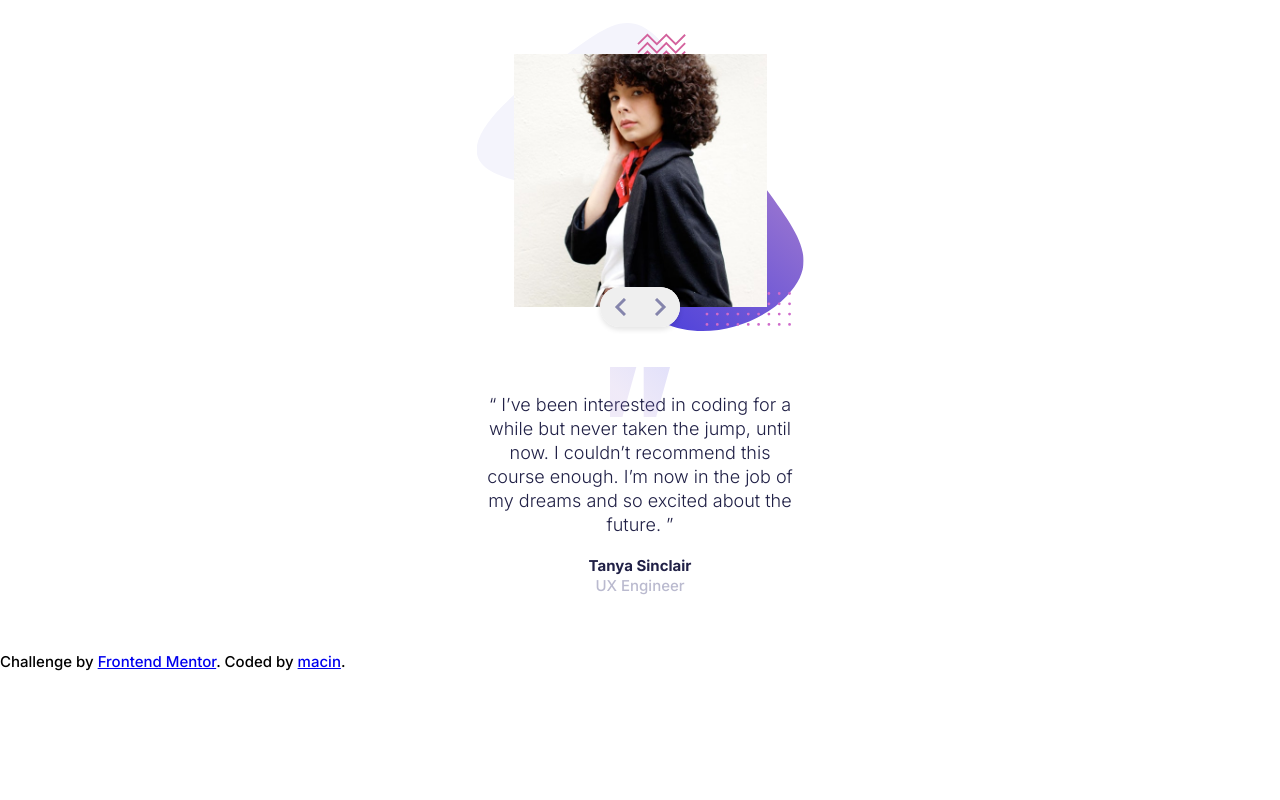
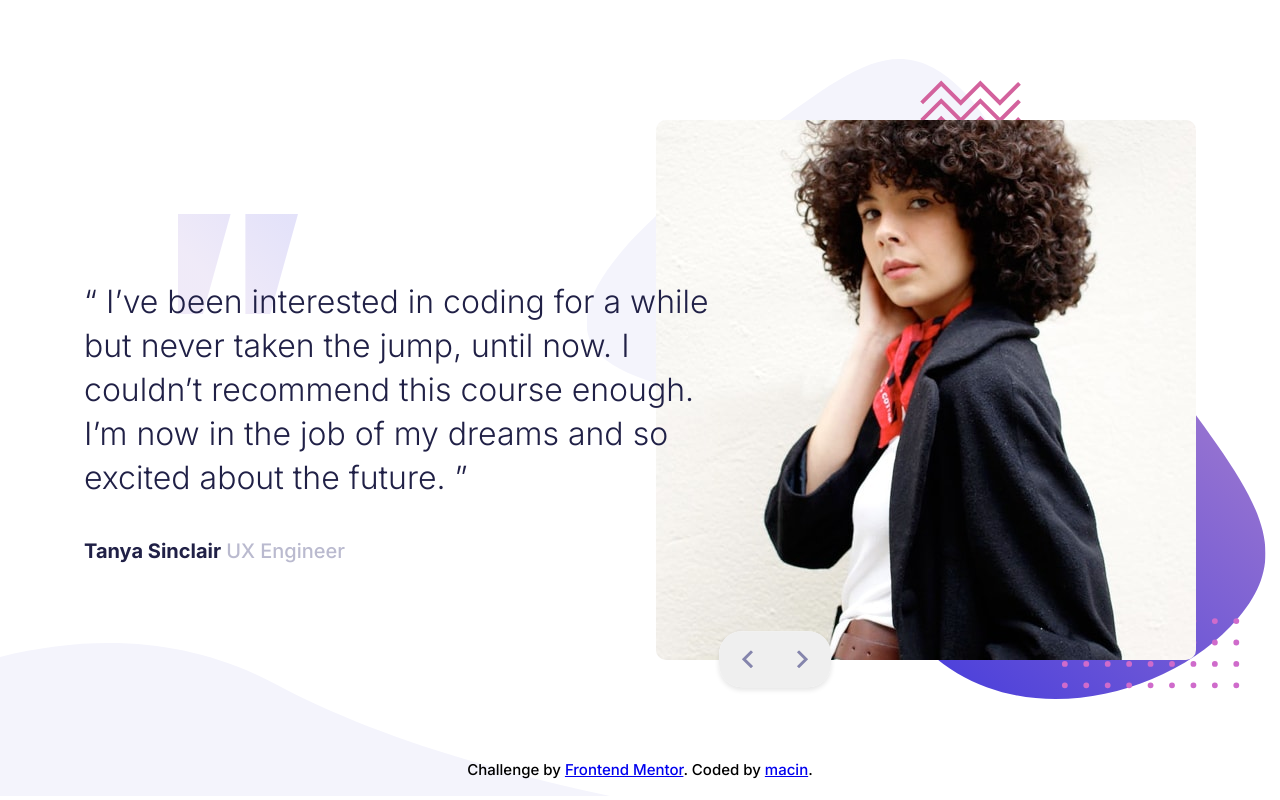
Before and after one commit to MacinME/coding-bootcamp-testimonials-slider-master, a plain HTML site: page index.html in a window 1280 px wide. Drawn offline with Linux system fonts and the light colour scheme.

Commit message:
Developed desktop design

```diff
--- a/index.html
+++ b/index.html
@@ -57,10 +57,10 @@
           “ I’ve been interested in coding for a while but never taken the jump,
           until now. I couldn’t recommend this course enough. I’m now in the job
           of my dreams and so excited about the future. ”
-        </div>
-        <div class="testimonial__body-author">
-          <div class="testimonial__body-author-name">Tanya Sinclair</div>
-          <div class="testimonial__body-author-position">UX Engineer</div>
+          <div class="testimonial__body-author">
+            <div class="testimonial__body-author-name">Tanya Sinclair</div>
+            <div class="testimonial__body-author-position">UX Engineer</div>
+          </div>
         </div>
 
         <!-- Quotes pattern -->
@@ -94,5 +94,10 @@
       >. Coded by
       <a href="https://twitter.com/ErnestGadget" target="_blank">macin</a>.
     </footer>
+
+    <!-- Bg pattern -->
+    <div class="testimonial__curve">
+      <img src="./assets/images/pattern-curve.svg" alt="Bg Pattern" />
+    </div>
   </body>
 </html>
--- a/style.css
+++ b/style.css
@@ -28,10 +28,10 @@ body {
 /* Card container */
 #testimonial {
     width: 100%;
+    /* height: 100vh; */
     display: flex;
     flex-direction: column;
     text-align: center;
-    justify-content: center;
     gap: 82px;
     padding: 54px 24px 75px;
 }
@@ -44,13 +44,12 @@ body {
 .testimonial__header-profile {
     max-width: 254px;
     height: 253px;
-    flex-shrink: 0;
+    border-radius: 10px;
 }
 
 .p-bg {
     max-width: 327px;
     height: 308px;
-    flex-shrink: 0;
     position: absolute;
     top: 48%;
     left: 50%;
@@ -108,7 +107,6 @@ body {
     flex-direction: column;
     justify-content: center;
     text-align: center;
-    gap: 19px;
 }
 
 .testimonial__body-text {
@@ -116,6 +114,9 @@ body {
     text-align: center;
     font-weight: 300;
     line-height: 24px;
+    display: flex;
+    flex-direction: column;
+    gap: 19px;
 }
 
 .testimonial__body-author {
@@ -143,9 +144,145 @@ body {
     transform: translate(-50%);
 }
 
+/* Curve Pattern */
+.testimonial__curve {
+    position: absolute;
+    bottom: 0;
+    left: 0;
+    z-index: -9;
+    width: 285px;
+}
+
+.testimonial__curve>img {
+    width: 100%;
+    height: 72px;
+}
+
 /* footer */
 footer {
     position: absolute;
+    height: 40px;
+    width: 100%;
     bottom: 0;
+    left: 0;
     font-size: 15px;
+    text-align: center;
 }
+
+/* Responsive Design */
+@media only screen and (max-width: 320px) {
+
+    /* Testimonial header */
+    .testimonial__header-profile {
+        width: 100%;
+        height: auto;
+    }
+
+    .p-bg {
+        width: 130%;
+        height: auto;
+    }
+}
+
+@media only screen and (min-height: 667px) {
+
+    /* Card container */
+    #testimonial {
+        height: 100vh;
+    }
+}
+
+/* Desktop Design */
+@media only screen and (min-width:1280px) {
+
+    /* Card container */
+    #testimonial {
+        flex-direction: row;
+        align-items: center;
+        justify-content: center;
+    }
+
+    /* Testimonial header */
+    .testimonial__header {
+        order: 1;
+    }
+
+    .testimonial__header-img {
+        width: 540px;
+        height: 540px;
+    }
+
+    .testimonial__header-profile {
+        max-width: 100%;
+        height: inherit;
+    }
+
+    .p-bg {
+        max-width: 740px;
+        height: 640px;
+        top: 48%;
+        left: 50%;
+    }
+
+    /* Arrow component */
+    .testimonial__header-arrows {
+        width: 112px;
+        height: 56px;
+        left: 22%;
+    }
+
+    /* Testimonial body */
+    .testimonial__body {
+        max-width: 490px;
+        height: 540px;
+    }
+
+    .testimonial__body-text {
+        width: 635px;
+        height: 220px;
+        font-size: 32px;
+        text-align: start;
+        line-height: 44px;
+        z-index: 99;
+        display: flex;
+        flex-direction: column;
+        gap: 32px;
+    }
+
+    .testimonial__body-author {
+        display: flex;
+        gap: 5px;
+        text-align: start;
+    }
+
+    .p-qt {
+        width: 120px;
+        height: 100px;
+        top: 17.5%;
+        left: 31.5%;
+        /* transform: translate(-50%); */
+    }
+
+    .testimonial__body-author-name {
+        font-size: 20px;
+        font-weight: 700;
+        line-height: 38px;
+    }
+
+    .testimonial__body-author-position {
+        font-size: 20px;
+        font-weight: 500;
+        line-height: 38px;
+    }
+
+    /* Curve Pattern */
+    .testimonial__curve {
+        width: 610px;
+    }
+
+    .testimonial__curve>img {
+        width: 100%;
+        height: 153px;
+    }
+
+}
```
